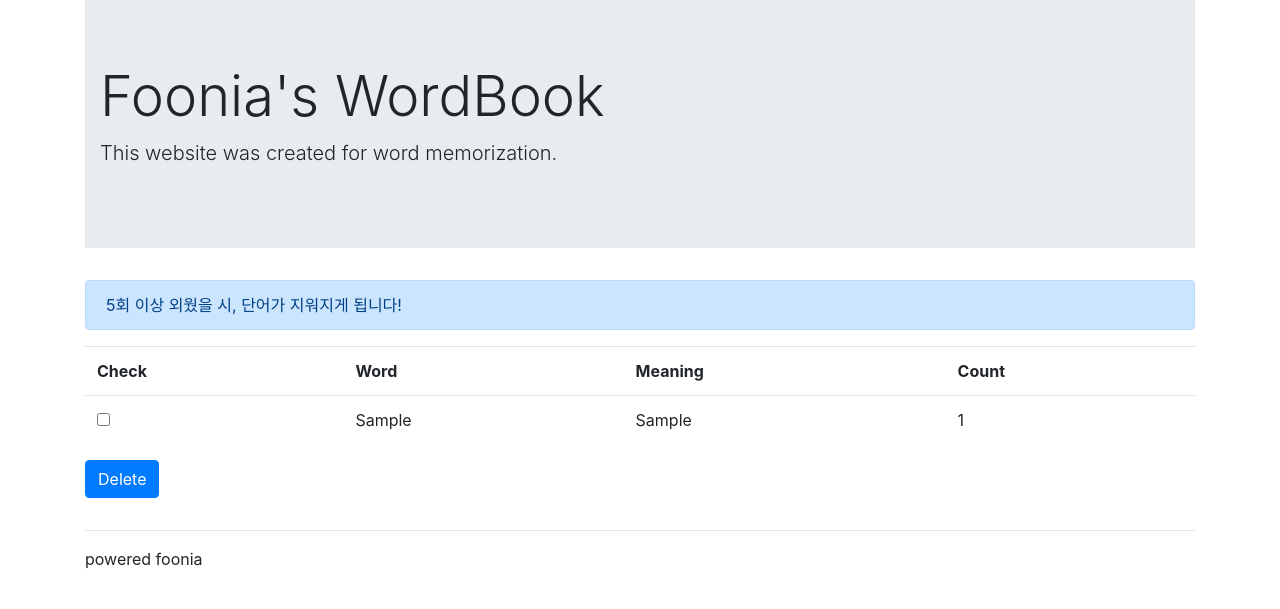
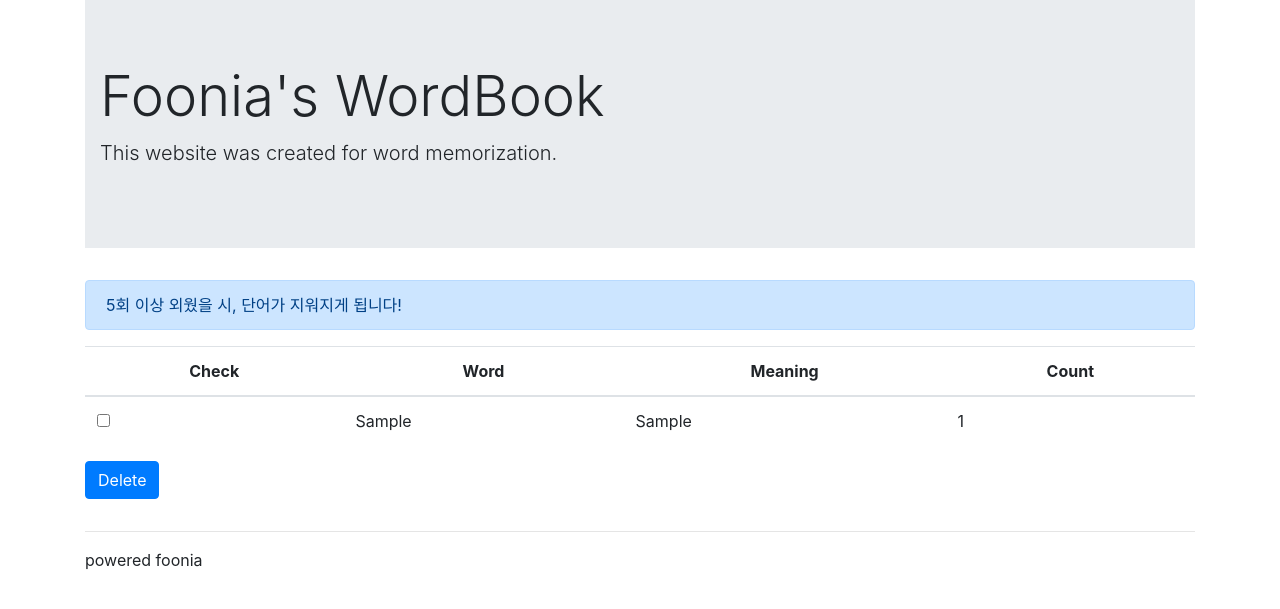
Before and after one commit to foonia/word_books, a Django app: page /word/ in a window 1280 px wide. Shown: the part 73-682 px from the top of the page. Run offline with Django 3.2, Linux system fonts and the light colour scheme; tables that the repository leaves empty hold one stand-in row (values such as "Sample post"); some libraries are stand-ins or nearby versions.

Commit message:
modified word count

```diff
--- a/word/models.py
+++ b/word/models.py
@@ -1,7 +1,7 @@
 from django.db import models
 
 class Word(models.Model):
-    word = models.CharField(max_length=20)
-    meaning = models.CharField(max_length=20)
+    word = models.CharField(max_length=50)
+    meaning = models.CharField(max_length=50)
     count = models.IntegerField(default=0)
     created_at = models.DateTimeField(auto_now_add=True)
--- a/word/templates/word/word_list.html
+++ b/word/templates/word/word_list.html
@@ -9,12 +9,13 @@
 <div class="row">
     <div class="col-md-12">
         <form action="" method="get">
-            <table class="table">
-                <th scope="col">Check</th>
-                <th scope="col">Word</th>
-                <th scope="col">Meaning</th>
-                <th scope="col">Count</th>
-
+            <table class="table table-hover">
+                <thead align="center">
+                    <th scope="col">Check</th>
+                    <th scope="col">Word</th>
+                    <th scope="col">Meaning</th>
+                    <th scope="col">Count</th>
+                </thead>
                 {% for word in word_list %}
                 <tr>
                     <td><input type="checkbox" name="{{ word.word }}"></td>
@@ -37,7 +38,7 @@
 <div class="row">
     <div class="col-md-12">
         <ul class="pagination">
-        {% bootstrap_paginate word_list %}
+            {% bootstrap_paginate word_list %}
         </ul>
     </div>
 </div>
```
